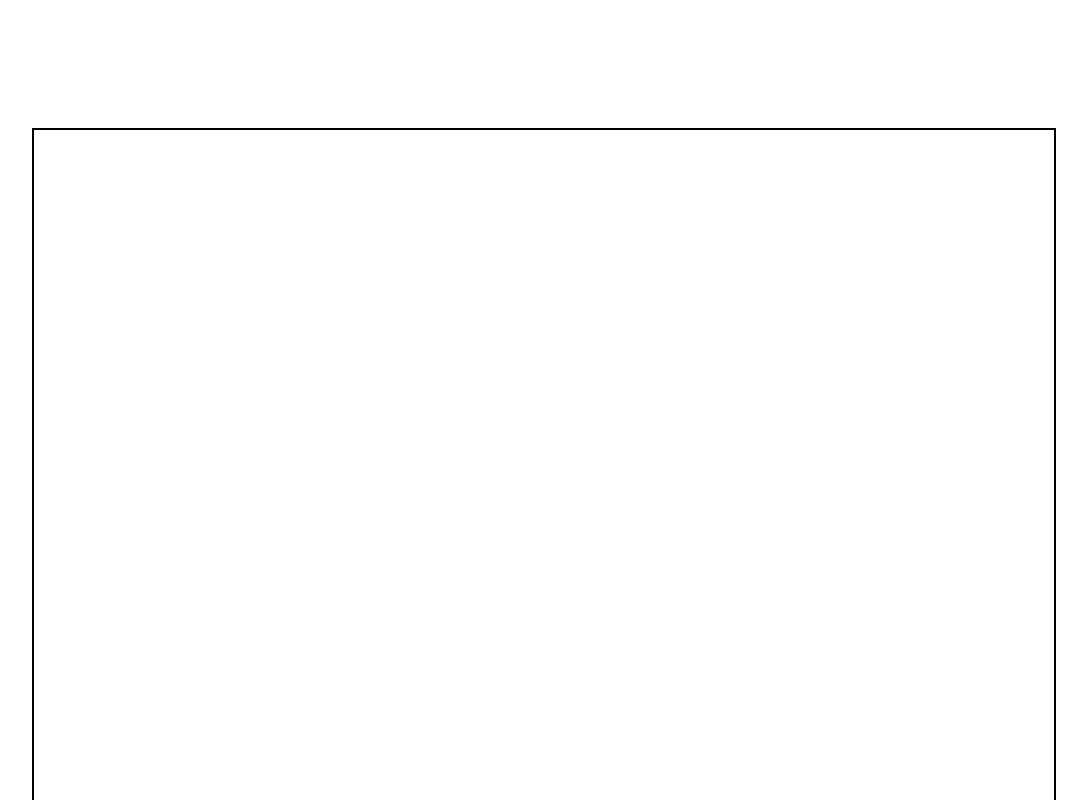
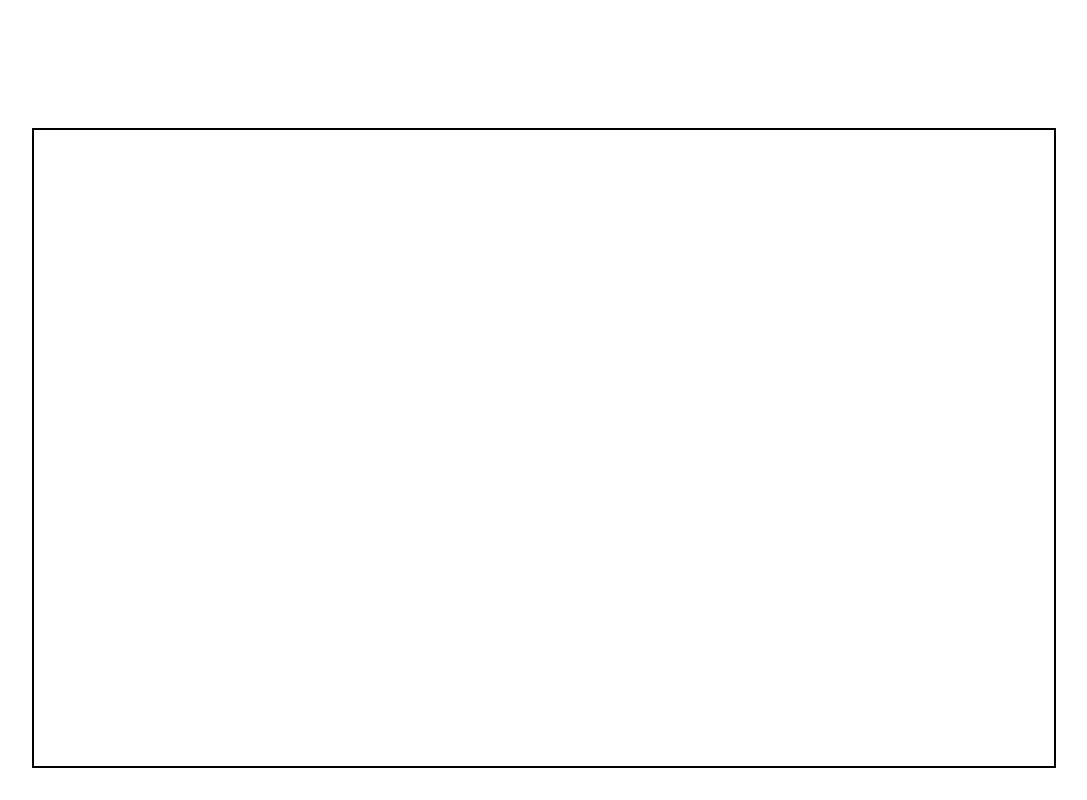
Before and after one commit to sollymay/myWebsite, a plain HTML site: page sub2/numbersGame/index.html in a window 1280 px wide. Shown: the top 800 px of the page, without its empty margins (96-1183 px from the left). Drawn offline with nearby package versions, Linux system fonts and the light colour scheme; some packages are replaced by stand-ins of ours; a script that the page names is missing; a web font is replaced by a local one.

Commit message:
fixed layout

```diff
--- a/sub2/numbersGame/css/style.css
+++ b/sub2/numbersGame/css/style.css
@@ -1,10 +1,7 @@
 .vertical-center {
-  min-height: 100%;  /* Fallback for browsers do NOT support vh unit */
-  min-height: 100vh; /* These two lines are counted as one :-)       */
-
+  min-height: 80%;
   display: flex;
   align-items: center;
   border: 2px solid black;
   margin:10%;
-  height: 60%;
 }
```
